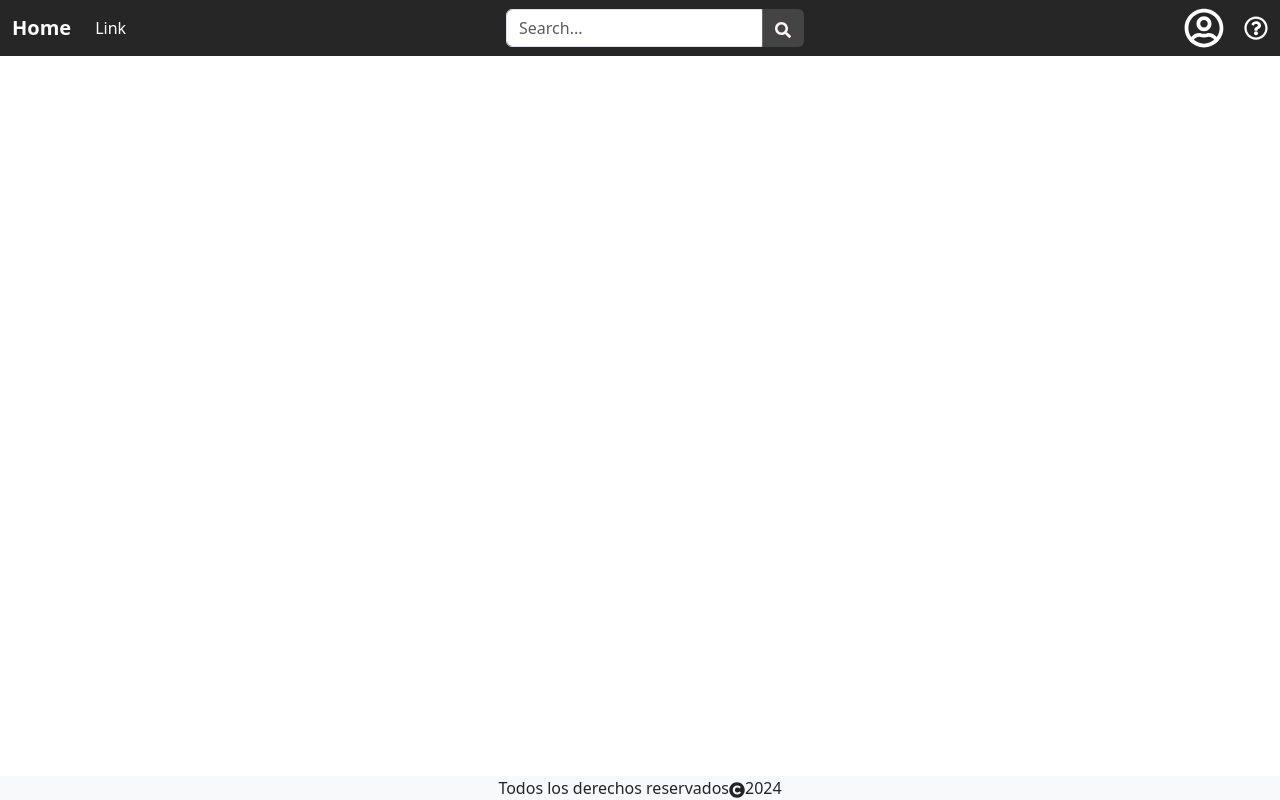
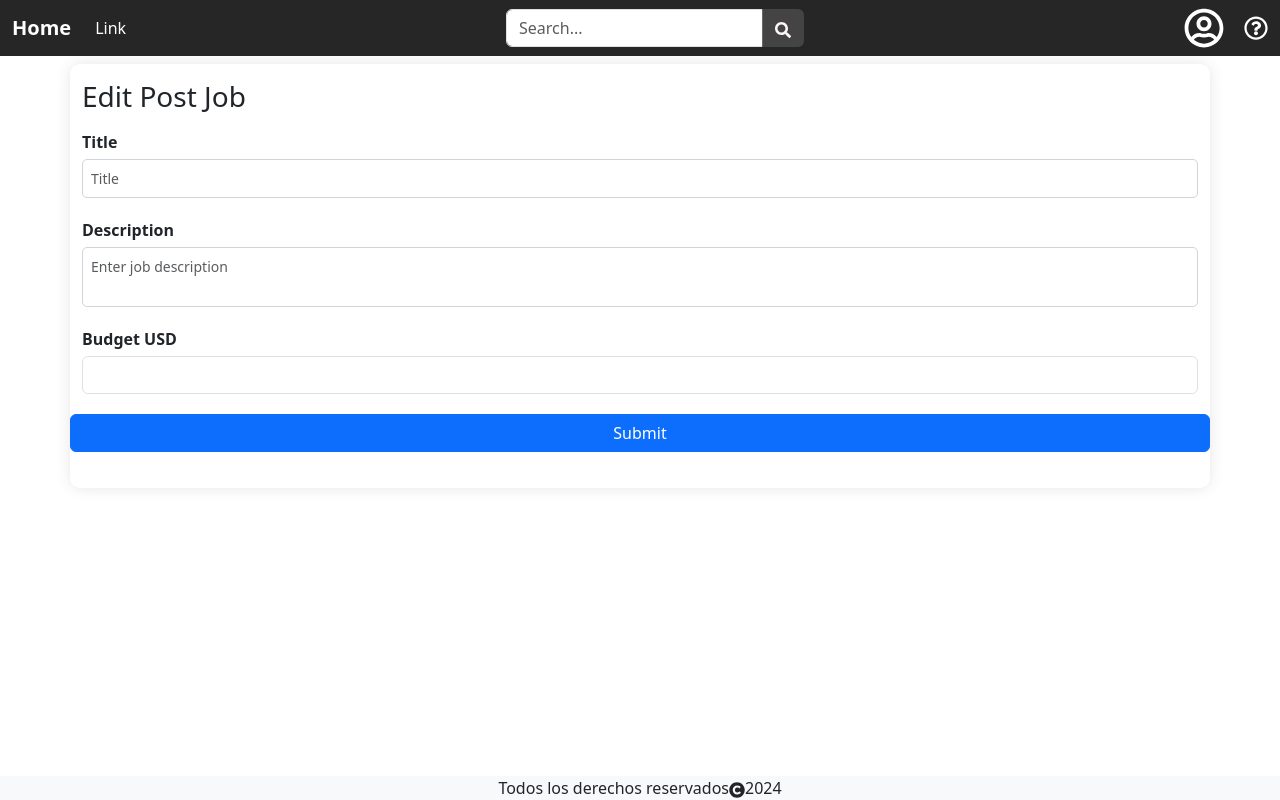
Before and after one commit to EliannyBello/flash-jobs-final-project, a React (Vite) app: page /post/1/edit in a window 1280 px wide. Built offline with nearby package versions, Linux system fonts and the light colour scheme; no server answers.

Commit message:
global pach de updateJobCards

```diff
--- a/src/Layout.jsx
+++ b/src/Layout.jsx
@@ -10,7 +10,7 @@ import Settings from './page/Settings'
 import Post from './page/Post'
 import JobForm from './page/JobForm'
 import ApplicantsList from './page/ApplicantsList'
-import updateCard from './page/updateCard'
+import UpdateCard from './page/updateCard'
 
 
 
@@ -29,7 +29,7 @@ function Layout() {
         <Route path='/post/:id' element={<Post />} />
         <Route path='/jobform' element={<JobForm/>} />
         <Route path='/applicants/:id' element={<ApplicantsList/>} />
-        <Route path='/post/:id/edit' element={<updateCard/>} />
+        <Route path='/post/:id/edit' element={<UpdateCard/>} />
         <Route path='*' element={<NotFound />} />
       </Routes>
       <Footer />
--- a/src/context/GlobalContext.jsx
+++ b/src/context/GlobalContext.jsx
@@ -222,10 +222,10 @@ export const AppContext = ({ children }) => {
                 return false
             }
         },
-        updateJobCards: async (job_posting_id) => {
+        updateJobCards: async (id, job_posting, token,) => {
             try {
                 const { apiUrl } = store
-                const response = await fetch(`${apiUrl}/job_postings/${job_posting_id}`, {
+                const response = await fetch(`${apiUrl}/job_postings/${id}`, {
                     method: 'PATCH',
                     body: JSON.stringify(job_posting),
                     headers: {
--- a/src/page/UpdateCard.jsx
+++ b/src/page/UpdateCard.jsx
@@ -5,6 +5,7 @@ import { useNavigate, useParams } from "react-router-dom";
 
 const UpdateCard = () => {
     const navigate = useNavigate()
+    const params = useParams()
     const { store, actions } = useContext(Context);
 
 
@@ -19,7 +20,7 @@ const UpdateCard = () => {
 
 
     const fetchJobPost = async () => {
-        const data = await actions.getJobPost(job_posting_id, store.access_token);
+        const data = await actions.getJobPost(params.id, store.access_token);
         if (data) {
             setJobPost(data);
             setValue('title', data.title);
@@ -30,11 +31,11 @@ const UpdateCard = () => {
 
     useEffect(() => {
         fetchJobPost();
-    }, [job_posting_id, actions, store.access_token, setValue]);
+    }, [params, actions, store.access_token, setValue]);
 
     const onSubmit = async (data) => {
         console.log(data);
-        const response = actions.updateJobCards(data);
+        const response = actions.updateJobCards(params.id, data, sessionStorage.access_token);
         if (response) {
             navigate('/profile');
         }
```
